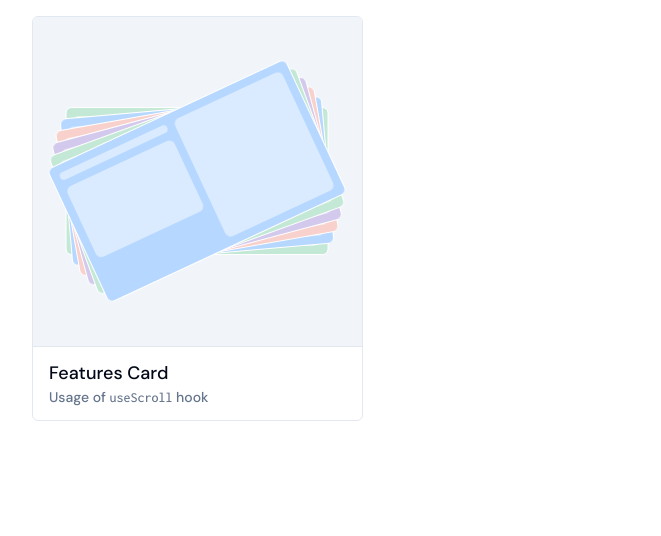
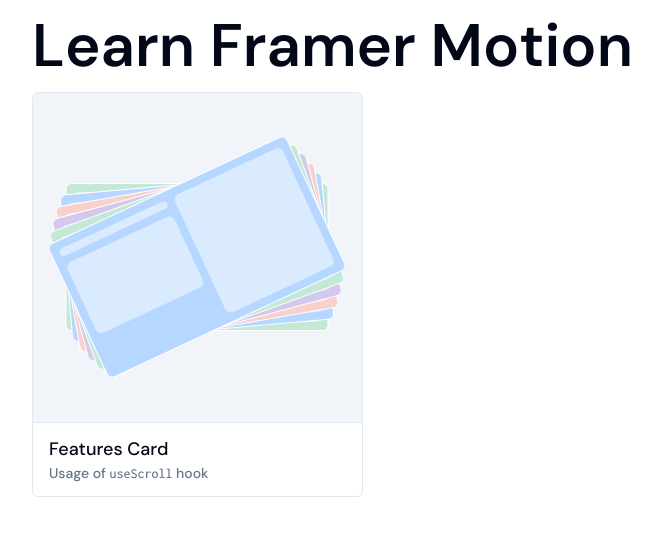
Before and after one commit to abinashpanda/learn-framer-motion, a React (Vite) app: page / in a window 1280 px wide. Shown: the top 536 px of the page, without its empty margins (96-757 px from the left). Built offline with nearby package versions, Linux system fonts and the light colour scheme.

Commit message:
feat(home): stylize home page

```diff
--- a/src/pages/home/components/demo-card.tsx
+++ b/src/pages/home/components/demo-card.tsx
@@ -18,7 +18,7 @@
   return (
     <MotionLink
       to={url}
-      className={cn('overflow-hidden rounded-md border', className)}
+      className={cn('block overflow-hidden rounded-md border', className)}
       style={style}
       variants={{ initial: {}, hover: {} }}
       initial="initial"
--- /dev/null
+++ b/src/pages/home/components/intro-title.tsx
@@ -0,0 +1,37 @@
+import { motion } from 'framer-motion'
+import { cn } from '@/lib/utils'
+
+type IntroTitleProps = {
+  title: string
+  className?: string
+  style?: React.CSSProperties
+}
+
+export default function IntroTitle({ title, className, style }: IntroTitleProps) {
+  return (
+    <motion.div
+      className={cn('overflow-hidden text-6xl font-semibold [perspective:300px]', className)}
+      style={style}
+      variants={{
+        initial: {},
+        animate: {
+          transition: {
+            staggerChildren: 0.05,
+          },
+        },
+      }}
+    >
+      {title.split('').map((char, index) => {
+        return (
+          <motion.span
+            key={`${char}-${index}`}
+            variants={{ initial: { opacity: 0, y: 20 }, animate: { opacity: 1, y: 0 } }}
+            className="inline-block"
+          >
+            {char === ' ' ? '\u00A0' : char}
+          </motion.span>
+        )
+      })}
+    </motion.div>
+  )
+}
--- a/src/pages/home/home.tsx
+++ b/src/pages/home/home.tsx
@@ -1,10 +1,29 @@
+import { motion } from 'framer-motion'
 import DemoCard from './components/demo-card'
 import { FeatureCardDemo } from '../features-card/demo'
+import IntroTitle from './components/intro-title'
+
+const CHILDREN_VARIANTS = { initial: { y: 80, opacity: 0.01 }, animate: { y: 0, opacity: 1 } }
 
 export default function Home() {
   return (
     <div className="p-4">
-      <div className="mx-auto grid max-w-screen-lg grid-cols-3 gap-4">
+      <motion.div
+        className="mx-auto grid max-w-screen-lg grid-cols-3 gap-4"
+        initial="initial"
+        animate="animate"
+        variants={{
+          animate: {
+            transition: {
+              staggerChildren: 0.1,
+            },
+          },
+        }}
+      >
+        <motion.div className="col-span-full" variants={CHILDREN_VARIANTS}>
+          <IntroTitle title="Learn Framer Motion" />
+        </motion.div>
+        <motion.div variants={CHILDREN_VARIANTS}>
           <DemoCard
             title="Features Card"
             url="/features-card"
@@ -15,7 +34,8 @@
               </span>
             }
           />
-      </div>
+        </motion.div>
+      </motion.div>
     </div>
   )
 }
```
Lines whose indentation alone changed are shown as unchanged.
